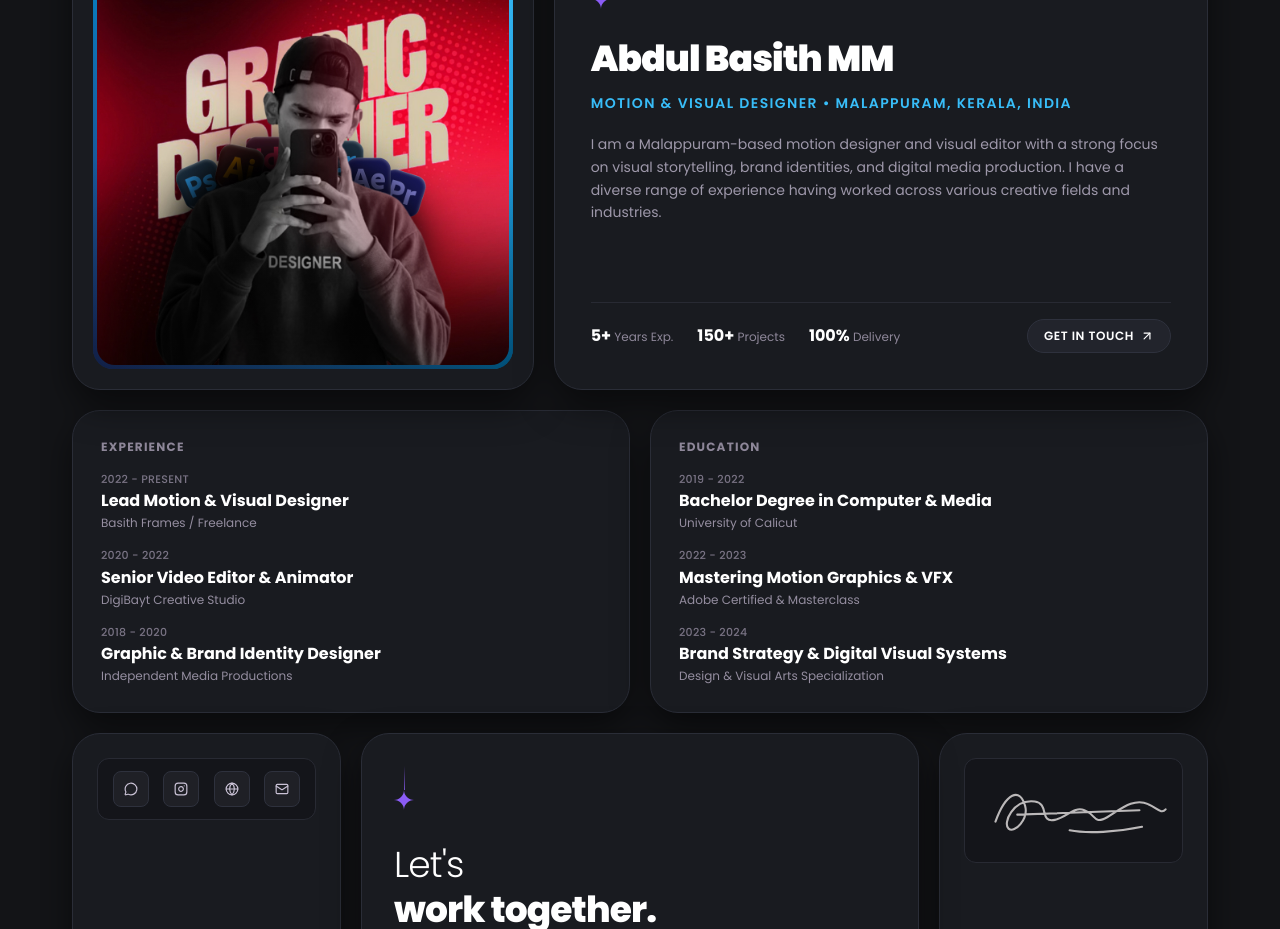
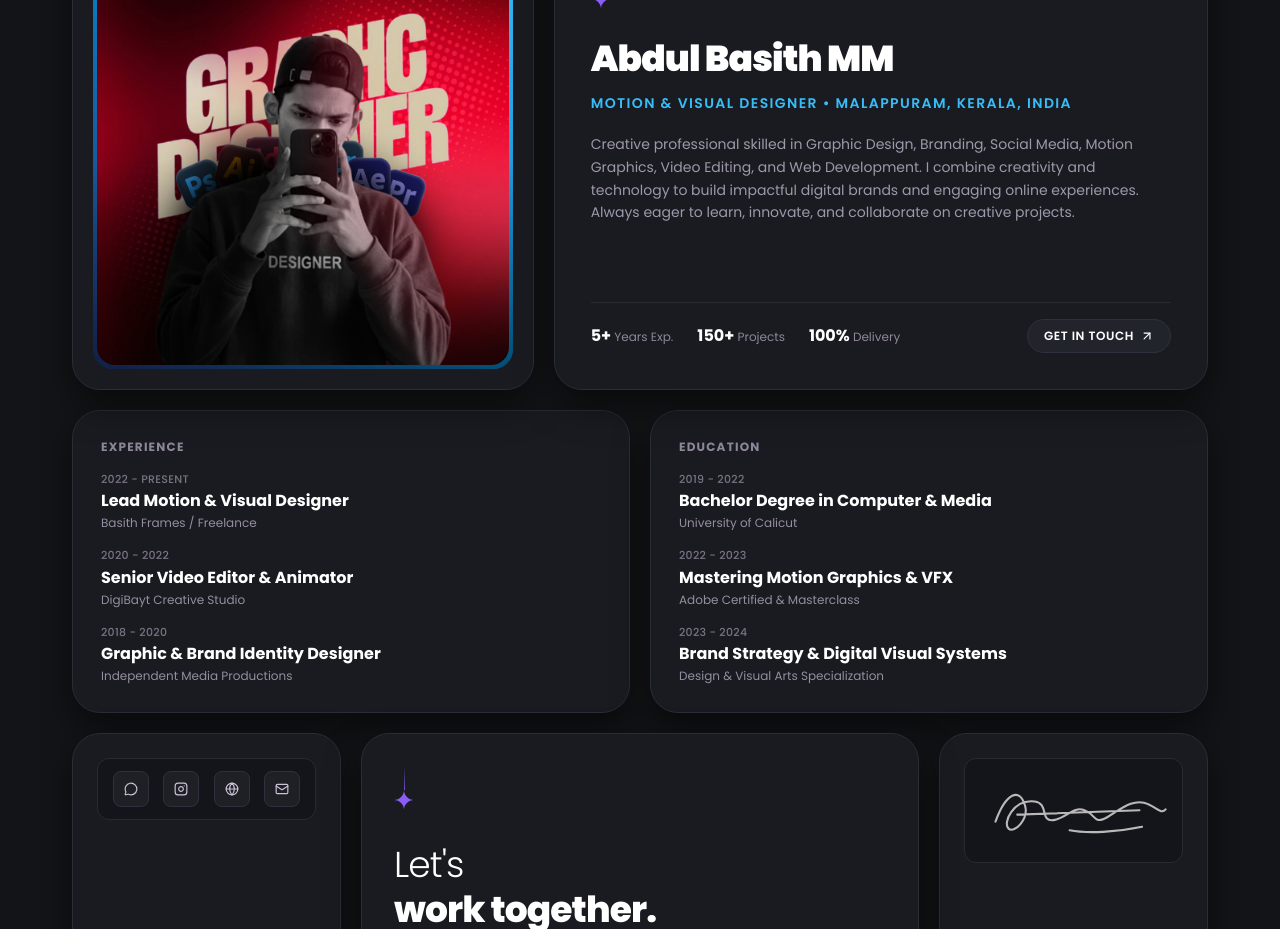
Before and after one commit to abdulbasithmm/basithm, a React (Vite) app: page / in a window 1280 px wide. Shown: the part 960-1889 px from the top of the page. Built offline with nearby package versions, Linux system fonts and the light colour scheme.

Commit message:
refactor(about): update professional bio content
Refine the personal description to better highlight full-stack creative capabilities and technical versatility.

```diff
--- a/src/components/AboutSection.tsx
+++ b/src/components/AboutSection.tsx
@@ -194,7 +194,7 @@ export const AboutSection: React.FC<AboutSectionProps> = ({
               </div>
 
               <p className="text-[#9E98AA] text-xs sm:text-sm sm:leading-relaxed pt-1">
-                I am a Malappuram-based motion designer and visual editor with a strong focus on visual storytelling, brand identities, and digital media production. I have a diverse range of experience having worked across various creative fields and industries.
+                Creative professional skilled in Graphic Design, Branding, Social Media, Motion Graphics, Video Editing, and Web Development. I combine creativity and technology to build impactful digital brands and engaging online experiences. Always eager to learn, innovate, and collaborate on creative projects.
               </p>
             </div>
 
```
